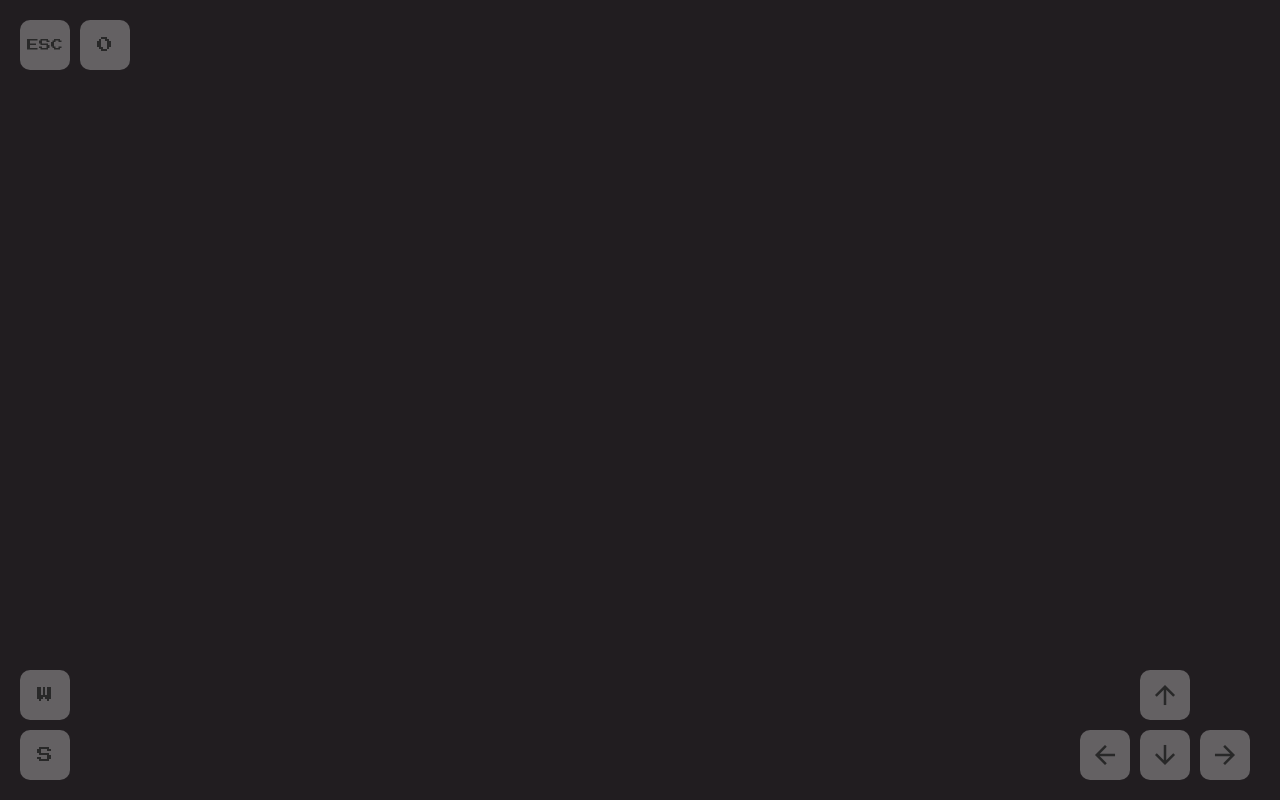
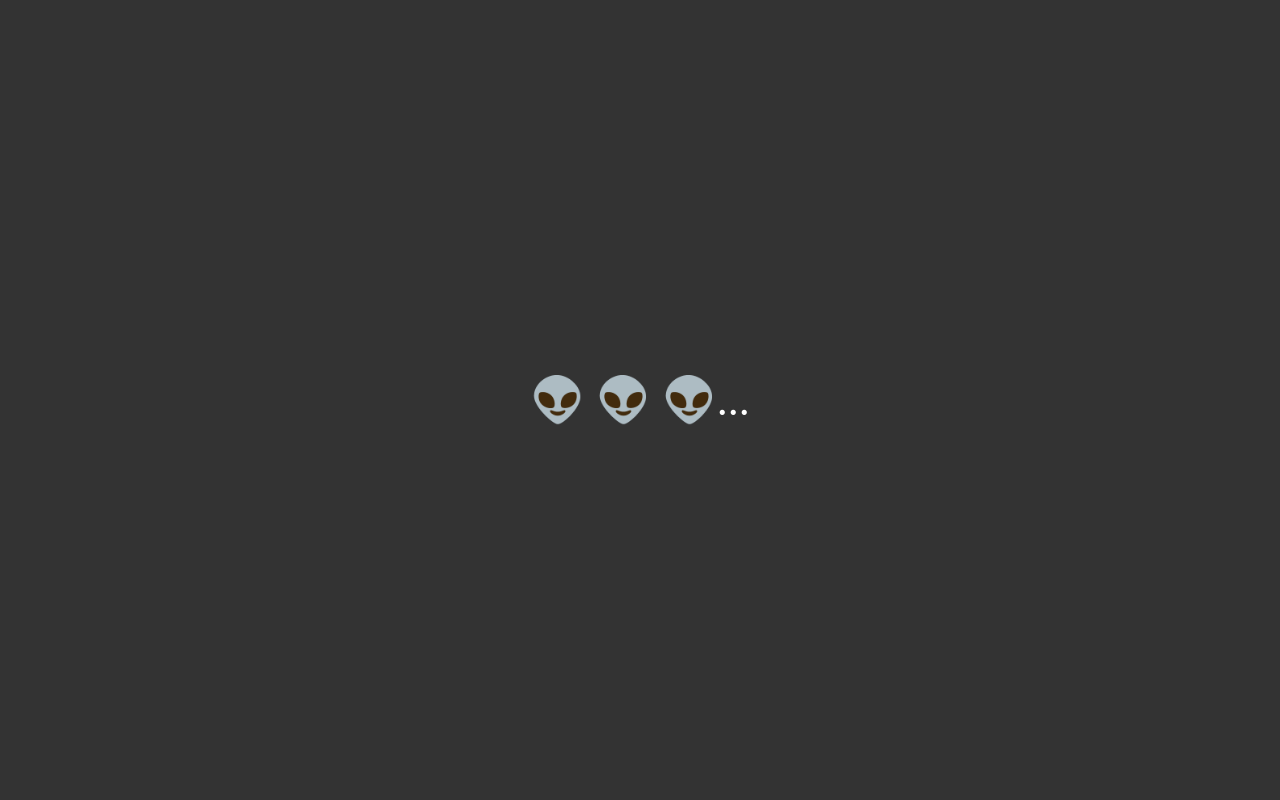
Before and after one commit to EdTimmer/engine-drone, a website built with Vite: page src/index.html in a window 1280 px wide. Built offline with nearby package versions, Linux system fonts and the light colour scheme; files whose address does not match are found by name; what cannon would draw is missing.

Commit message:
add loading screen

```diff
--- a/src/Experience/Utils/Resources.js
+++ b/src/Experience/Utils/Resources.js
@@ -17,6 +17,7 @@ export default class Resources extends EventEmitter {
     this.loaded = 0
     this.experience = new Experience()
     this.scene = this.experience.scene
+    this.loadingScreen = document.getElementById('loading-screen');
 
     this.setLoaders()
     this.startLoading()
@@ -31,6 +32,9 @@ export default class Resources extends EventEmitter {
   }
 
   startLoading() {
+    // Show loading screen
+    this.loadingScreen.style.display = 'flex';
+
     // Load each source
     for (const source of this.sources) {
       if (source.type === 'background') {
@@ -56,6 +60,9 @@ export default class Resources extends EventEmitter {
     this.loaded++
 
     if (this.loaded === this.toLoad) {
+      // Hide loading screen
+      this.loadingScreen.style.display = 'none';
+
       console.log('finished loading all resources');
       this.trigger('ready')
     }
--- a/src/index.html
+++ b/src/index.html
@@ -12,7 +12,7 @@
         <link href="https://fonts.googleapis.com/css2?family=Inter:wght@100..900&display=swap" rel="stylesheet">
     </head>
     <body>
-        <!-- <div id="loading-screen">&#128125; &#128125; &#128125;...</div> -->
+        <div id="loading-screen">&#128125; &#128125; &#128125;...</div>
         <div id="modal" class="modal">
             <div class="modal-content">
                 <span class="close">&times;</span>
```
